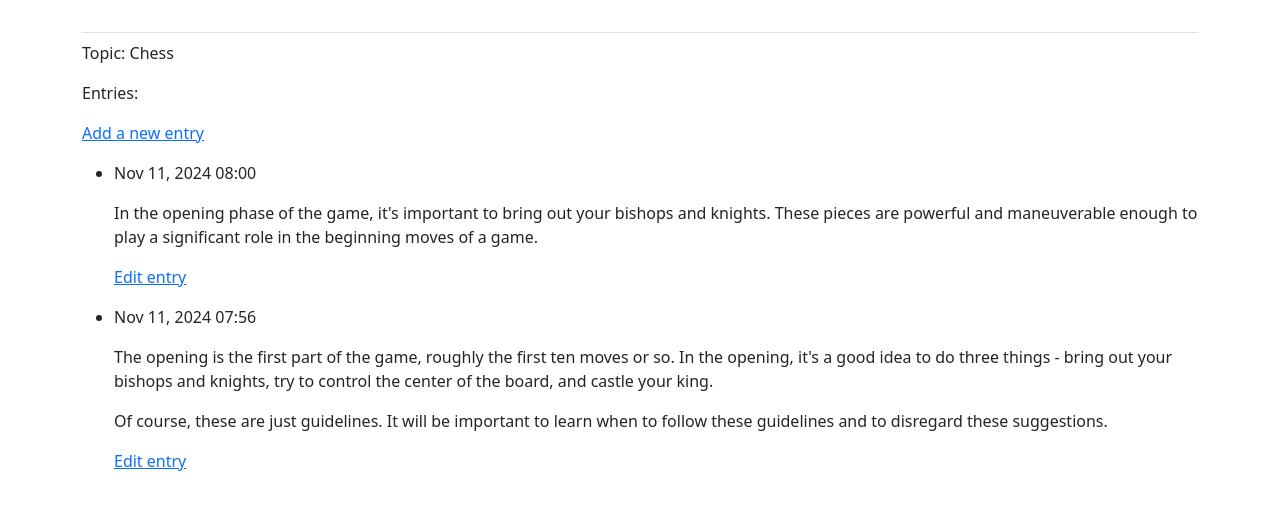
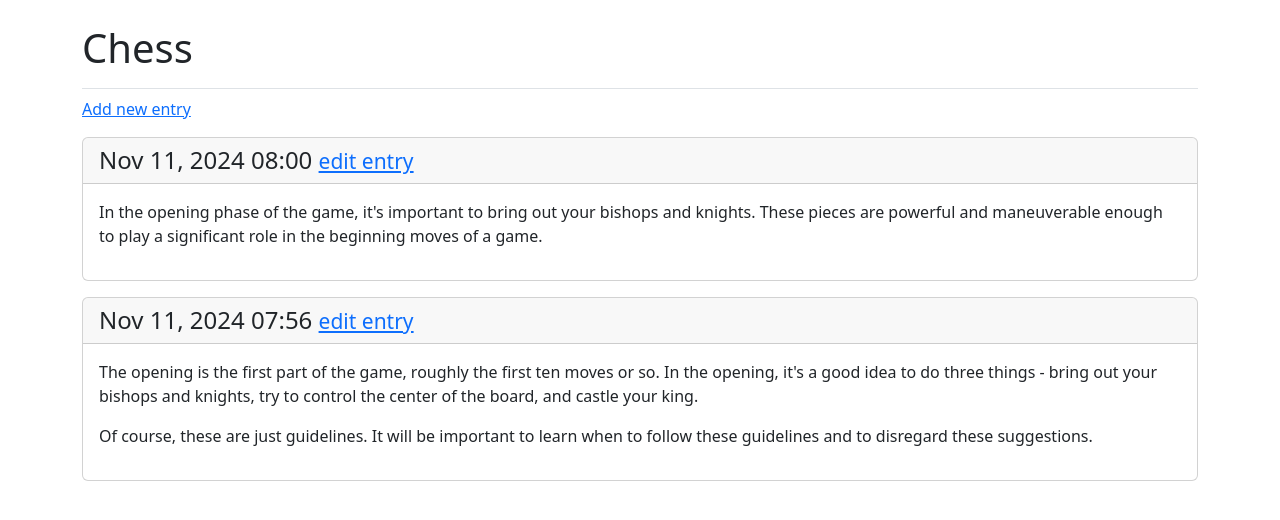
Before and after one commit to asabo-dev/Learning_logs, a Django app: page /topics/1/ in a window 1280 px wide. Shown: the part 58-578 px from the top of the page. Run offline with Django 5.2, Linux system fonts and the light colour scheme; a user stored in the database is signed in; data comes from the database, SQL or seed files in the repository; some libraries are stand-ins or nearby versions.

Commit message:
Style entries on the Topic Page

```diff
--- a/learning_logs/templates/learning_logs/topic.html
+++ b/learning_logs/templates/learning_logs/topic.html
@@ -1,26 +1,28 @@
 {% extends 'learning_logs/base.html' %}
 
+{% block page_header %}
+    <h1>{{ topic.text }}</h1>
+{% endblock page_header %}
+
 {% block content %}
-
-    <p>Topic: {{ topic.text }}</p>
-
-    <p>Entries:</p>
     <p>
-        <a href="{% url 'learning_logs:new_entry' topic.id %}">Add a new entry</a>
+        <a href="{% url 'learning_logs:new_entry' topic.id %}">Add new entry</a>
     </p>
 
-    <ul>
-        {% for entry in entries %}
-         <li>
-          <p>{{ entry.date_added|date:'M d, Y H:i' }}</p>
-          <p>{{ entry.text|linebreaks }}</p>
-          <p>
-            <a href="{% url 'learning_logs:edit_entry' entry.id %}">Edit entry</a>
-          </p>
-         </li>
-        {% empty %}
-         <li>There are no entries have been added yet.</li>
-        {% endfor %}
-    </ul>
+    {% for entry in entries %}
+        <div class="card mb-3">
+            <!-- Card header with timestamp and edit link -->
+             <h4 class="card-header">
+                {{ entry.date_added|date:'M d, Y H:i' }}
+                <small>
+                    <a href="{% url 'learning_logs:edit_entry' entry.id %}">edit entry</a>
+                </small>
+            </h4>
+            <!-- Card body with entry text -->
+             <div class="card-body">{{ entry.text|linebreaks }}</div>
+        </div>
+    {% empty %}
+        <p>There are no entries have been added yet.</p>
+    {% endfor %}
 
 {% endblock content %}
```
